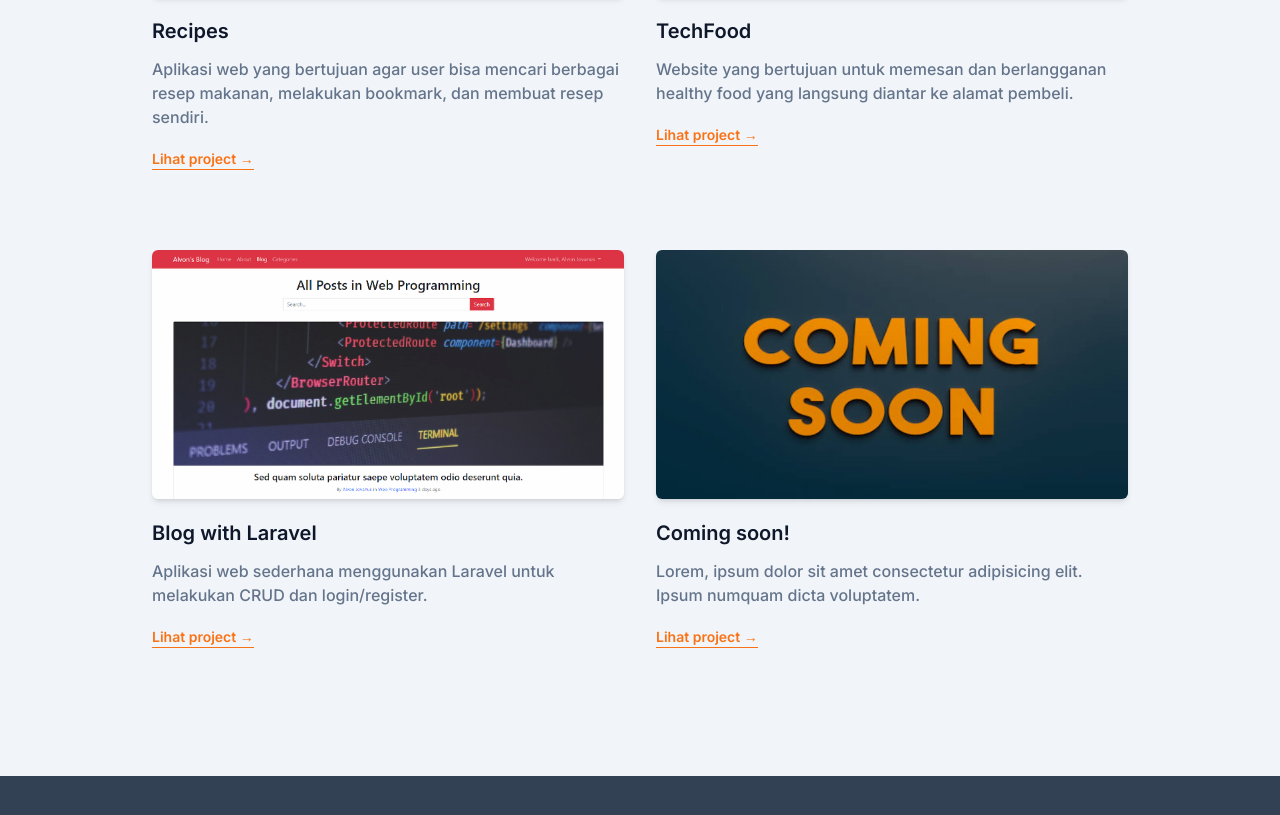
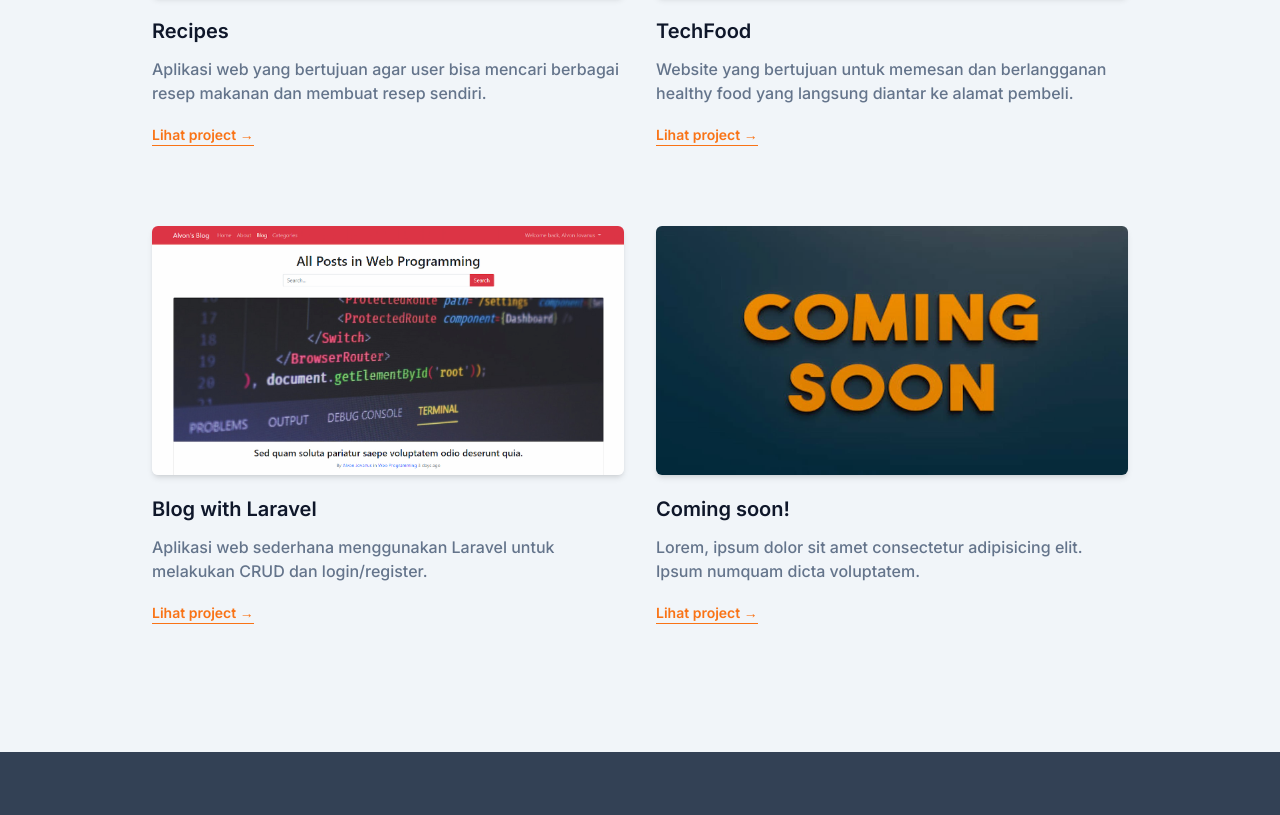
Before and after one commit to AlvonJ/portfolio-alvonjovanus, a website: page index.html in a window 1280 px wide. Shown: the part 1585-2400 px from the top of the page. Drawn offline with Linux system fonts and the light colour scheme.

Commit message:
mengurangi text project recipes

```diff
--- a/index.html
+++ b/index.html
@@ -229,7 +229,7 @@
                </div>
                <h3 class="inline-block mt-5 mb-3 text-xl font-semibold text-dark dark:text-white">Recipes</h3>
                <p class="text-base font-medium text-secondary dark:text-slate-400">Aplikasi web yang bertujuan agar user
-                  bisa mencari berbagai resep makanan, melakukan bookmark, dan membuat resep sendiri.</p>
+                  bisa mencari berbagai resep makanan dan membuat resep sendiri.</p>
                <a href="https://recipes-alvon.netlify.app/"
                   class="inline-block mt-5 text-sm font-semibold transition duration-300 border-b border-b-primary text-primary hover:border-b-transparent">Lihat
                   project
```
